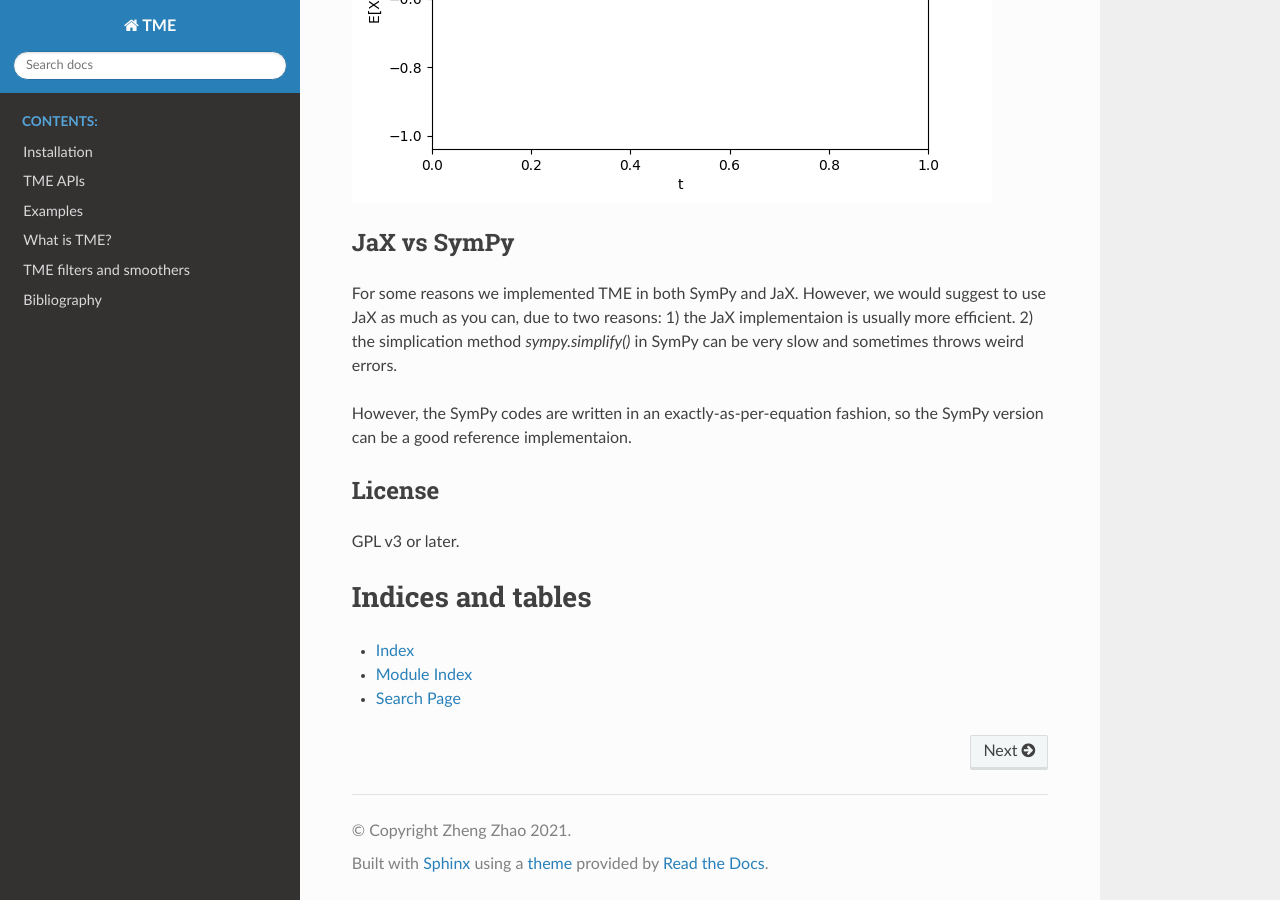
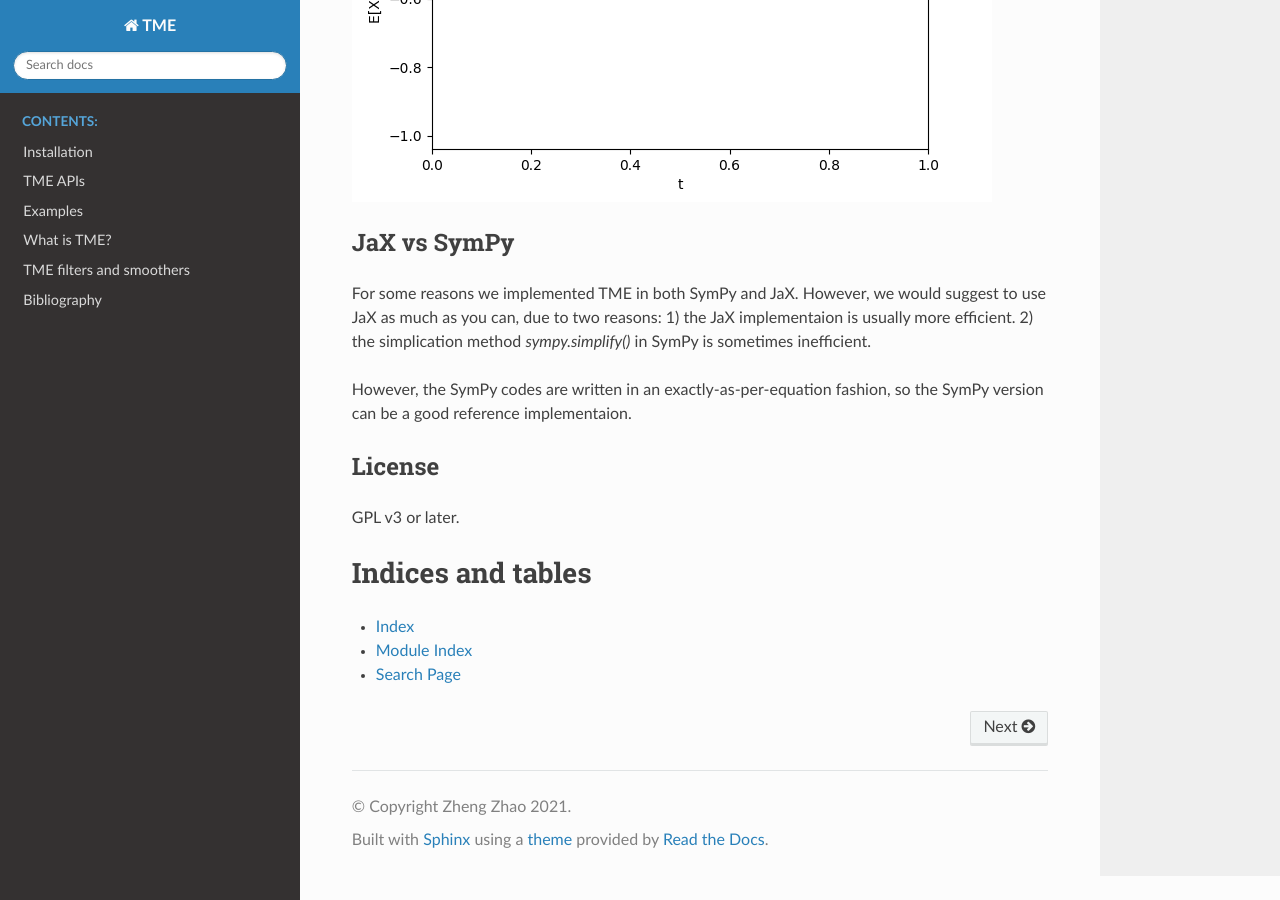
Before and after one commit to zgbkdlm/tme, a Sphinx documentation site: the page built from docs/source/index.rst, in a window 1280 px wide and 900 px high, scrolled down 1879 px. Built offline with Sphinx 7.4.7 and the Read the Docs theme 2.0.0, drawn with Linux system fonts in a browser that asks for light colours.

```diff
--- a/changelog.txt
+++ b/changelog.txt
@@ -8,7 +8,7 @@
 
 3. Change the function signatures `a` and `b` to `drift` and `dispersion` to be more explicit.
 
-4. Remove the spectral density `Qw`. This `Qw` seems to be useful in some isolated cases only. If one wants to specify `Qw`, please put its Cholesky decomposition into the dispersion function.
+4. Remove the spectral density `Qw`. This `Qw` seems to be useful in some isolated cases only. If one wants to specify `Qw`, please put its Cholesky decomposition into the dispersion function. Note that this change does not affect the Matlab implementation.
 
 5. Some code simplifications.
 
--- a/docs/source/index.rst
+++ b/docs/source/index.rst
@@ -31,7 +31,7 @@ JaX vs SymPy
 ------------
 For some reasons we implemented TME in both SymPy and JaX. However, we would suggest to
 use JaX as much as you can, due to two reasons: 1) the JaX implementaion is usually more efficient.
-2) the simplication method `sympy.simplify()` in SymPy can be very slow and sometimes throws weird errors.
+2) the simplication method `sympy.simplify()` in SymPy is sometimes inefficient.
 
 However, the SymPy codes are written in an exactly-as-per-equation fashion, so the SymPy
 version can be a good reference implementaion.
```
